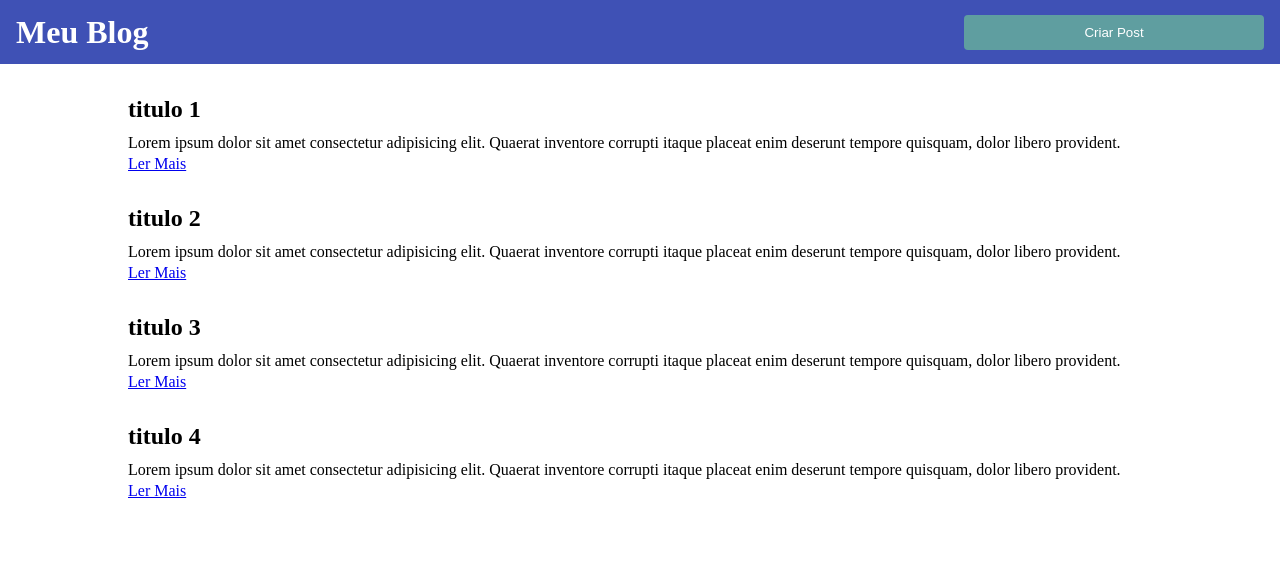
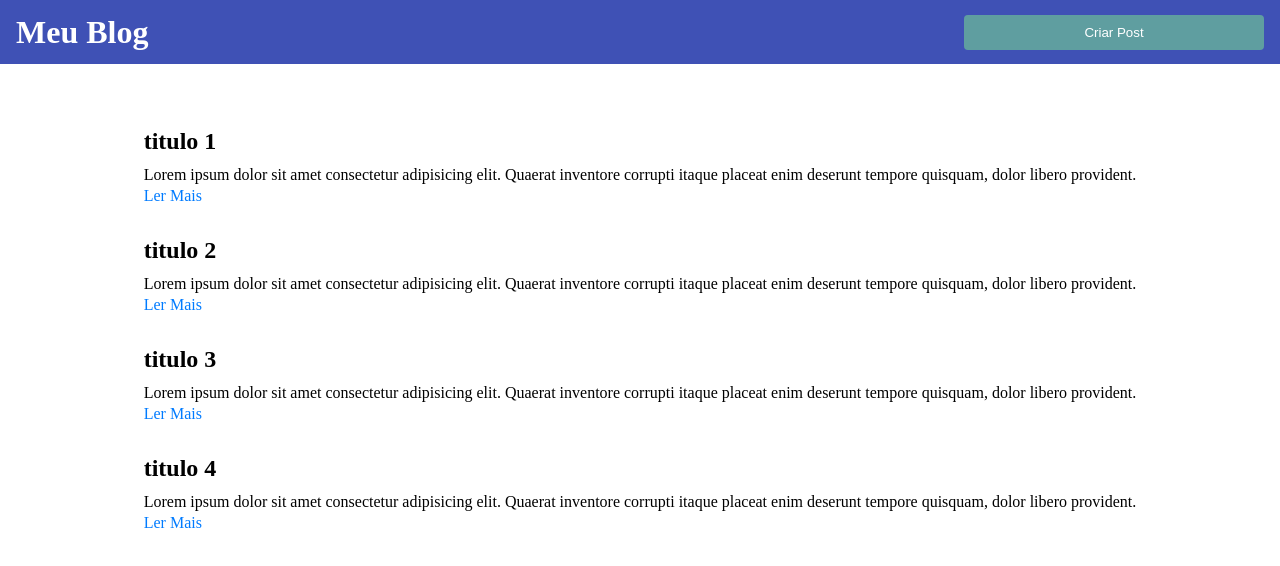
Before and after one commit to FabioMTeixeira/Blog-post, a React (Vite) app: page / in a window 1280 px wide. Shown: the top 566 px of the page. Built offline with nearby package versions, Linux system fonts and the light colour scheme.

Commit message:
finished

```diff
--- a/src/pages/Main/style.css
+++ b/src/pages/Main/style.css
@@ -8,6 +8,6 @@
     display: flex;
     flex-direction: column;
 
-    width: 80%;
+    padding: 32px;
     gap: 32px;
 }
--- a/src/styles/index.css
+++ b/src/styles/index.css
@@ -5,3 +5,8 @@
   padding: 0;
   margin: 0;
 }
+
+a {
+  color: #007bff;
+  text-decoration: none;
+}
```
